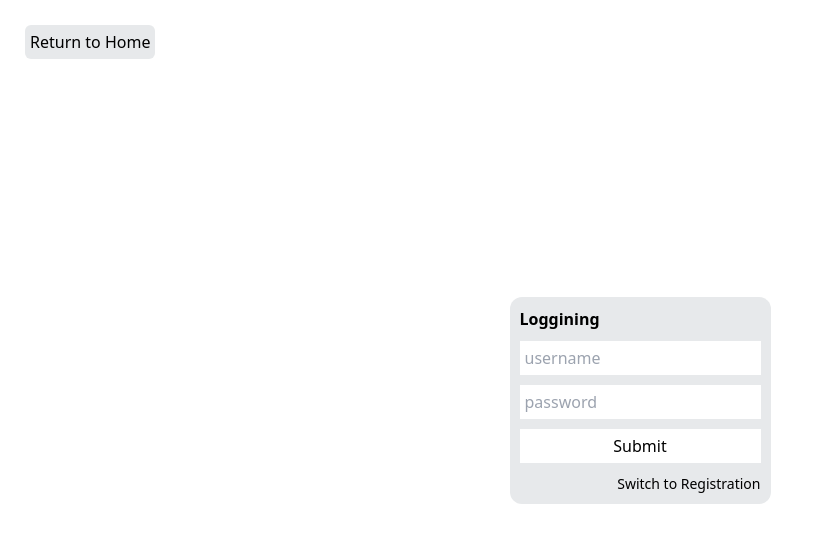
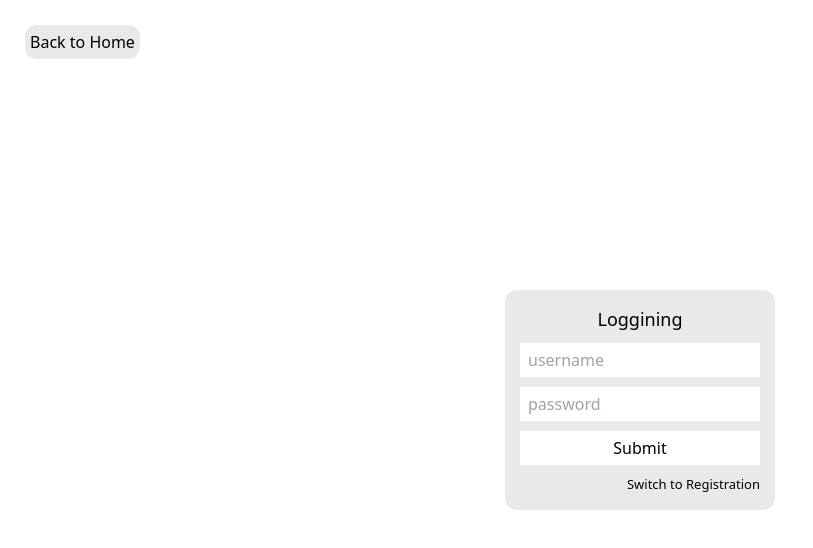
Before and after one commit to ArturLysovych/aj-studio-client, a Next.js app: page /auth in a window 1280 px wide. Shown: the top 548 px of the page, without its empty margins (0-813 px from the left). Built offline with nearby package versions, Linux system fonts and the light colour scheme.

Commit message:
Some UI improvements added

```diff
--- a/src/app/auth/page.tsx
+++ b/src/app/auth/page.tsx
@@ -61,28 +61,28 @@ export default function Home() {
 
     return (
         <div className="w-full h-screen flex justify-center items-center overflow-hidden relative">
-            <Link href={"/"} className='absolute top-[25px] left-[25px] p-[5px] bg-[#E7E9EB] rounded-md cursor-pointer'>Return to Home</Link>
+            <Link href={"/"} className='absolute top-[25px] left-[25px] p-[5px] bg-[#E7E9EB] rounded-xl cursor-pointer'>Back to Home</Link>
             <div className="appContainer px-[10px] flex justify-center items-center">
                 <form
-                    className='flex flex-col bg-[#E7E9EB] p-[10px] gap-[10px] rounded-xl'
+                    className='flex flex-col bg-[#E7E9EB] p-[15px] gap-[10px] rounded-xl w-[270px]'
                     onSubmit={handleSubmit(onSubmit)}
                 >
-                    <h2 className='font-bold'>{formType === 'login' ? 'Loggining' : 'Registration'}</h2>
+                    <h2 className='font-medium text-center text-lg'>{formType === 'login' ? 'Loggining' : 'Registration'}</h2>
                     <input
                         type="text"
                         placeholder='username'
-                        className='p-[5px] outline-none'
+                        className='py-[5px] px-[8px] outline-none'
                         {...register('username', { required: true })}
                     />
                     <input
                         type="text"
                         placeholder='password'
-                        className='p-[5px] outline-none'
+                        className='py-[5px] px-[8px] outline-none'
                         {...register('password', { required: true })}
                     />
 
-                    <button type="submit" className='p-[5px] bg-white'>Submit</button>
-                    <span className='w-full flex justify-end text-[14px] cursor-pointer' onClick={toggleFormType}>
+                    <button type="submit" className='p-[5px] bg-white font-medium'>Submit</button>
+                    <span className='w-full flex justify-end text-[13px] cursor-pointer' onClick={toggleFormType}>
                         {formType === 'login' ? 'Switch to Registration' : 'Switch to Loggining'}
                     </span>
                 </form>
--- a/src/app/globals.css
+++ b/src/app/globals.css
@@ -8,3 +8,16 @@
         @apply container max-w-screen-lg;
     }
 }
+
+::-webkit-scrollbar {
+    width: 10px;
+}
+
+::-webkit-scrollbar-track {
+    background: #f1f1f1;
+    border-radius: 10px;
+}
+::-webkit-scrollbar-thumb {
+    background: #888;
+    border-radius: 10px;
+}
--- a/src/components/Cart.tsx
+++ b/src/components/Cart.tsx
@@ -13,14 +13,15 @@ interface IProps {
 
 const Cart = ({ isCartVisible, toggleCart }: IProps) => {
   const cart = useCartStore((state: any) => state.cart);
+  const totalPrice = useCartStore((state: any) => state.totalPrice);
   const clearCart = useCartStore((state: any) => state.clearCart);
+  const removeFromCart = useCartStore((state: any) => state.removeFromCart);
   const [token, setToken] = useState('');
 
   useEffect(() => {
     const accessToken = Cookies.get('access_token');
     if (accessToken) {
       setToken(accessToken);
-      console.log(accessToken);
     } else if (!accessToken) {
       console.log('Please authorize');
     }
@@ -55,8 +56,6 @@ const Cart = ({ isCartVisible, toggleCart }: IProps) => {
     const responseData = await response.json();
     const responseStatus = response.status;
 
-    console.log(responseData);
-
     if (responseStatus === 200) {
       alert('Successfully ordered');
       clearCart();
@@ -66,20 +65,21 @@ const Cart = ({ isCartVisible, toggleCart }: IProps) => {
   }
 
   return (
-    <div className={`w-[300px] h-[200px] bg-[#ffffff] fixed top-[120px] right-[18%] rounded-md shadow-[#b4b9be] shadow-md z-20 overflow-y-auto py-[20px] px-[10px] ${isCartVisible ? 'block' : 'hidden'}`}>
+    <div className={`w-[300px] h-[200px] bg-[#ffffff] fixed top-[120px] right-[18%] rounded-l-3xl rounded-r-md shadow-[#b4b9be] shadow-md z-20 overflow-y-auto py-[20px] px-[10px] ${isCartVisible ? 'block' : 'hidden'}`}>
       {cart.length > 0 ?
         <>
-          <h2 className='text-center'>Your cart:</h2>
+          <h2 className='text-center text-lg font-medium'>Your cart:</h2>
           {cart.map((item: IProduct, index: number) => (
-            <div key={index} className='w-full h-[60px] flex justify-around items-center rounded-sm bg-[#E7E9EB] mt-[10px]'>
+            <div key={index} onClick={() => removeFromCart(index)} className='relative w-full h-[60px] flex justify-around items-center border-[5px] border-[#E7E9EB] rounded-md mt-[10px]'>
               <Image width={40} height={40} src={'http://localhost:5000/uploads' + item.image} alt="item image" />
               <p>{item.name}</p>
               <p>${item.price}</p>
               <p className='line-through text-sm'>${item.oldPrice}</p>
+              <div className="opacity-0 transition-all duration-300 hover:opacity-100 cursor-pointer w-full h-full absolute bg-red-500 rounded-sm uppercase flex justify-center items-center text-white text-lg font-medium">Remove</div>
             </div>
           ))}
-
-          <button className='mt-[10px] bg-[#E7E9EB] h-[40px] w-full' onClick={createOrder}>Order</button>
+          <p className='w-full flex justify-start my-[10px] font-medium text-[16px]'>Total price: <span className='ml-[4px] font-semibold text-red-500'>${totalPrice()}</span></p>
+          <button className='mt-[10px] bg-[#E7E9EB] h-[40px] w-full font-bold rounded-lg' onClick={createOrder}>Order</button>
         </>
       : <p className='m-[20px] text-center text-lg'>The cart is empty</p>}
     </div>
--- a/src/components/Product.tsx
+++ b/src/components/Product.tsx
@@ -19,7 +19,7 @@ const Product = ({ product, addProduct }: IProps): JSX.Element => {
           )
         ))}
       </div>
-      <div className="h-[275px] w-full flex justify-center items-center bg-[#68EAEB] rounded-3xl">
+      <div className="h-[275px] w-full flex justify-center items-center bg-white border-[5px] border-[#E7E9EB] rounded-3xl">
         <Image width={200} height={200} src={'http://localhost:5000/uploads/' + product.image} alt='product image' className='h-auto w-auto' />
       </div>
       <h2 className='font-bold text-[18px]'>{product.name}</h2>
--- a/src/components/ProductsContainer.tsx
+++ b/src/components/ProductsContainer.tsx
@@ -6,7 +6,6 @@ import useCartStore from "@/store/store";
 
 const ProductsContainer: FC = (): JSX.Element => {
     const [products, setProducts] = useState<IProduct[]>([]);
-    const cart = useCartStore((state: any) => state.cart);
     const addToTheCart = useCartStore((state: any) => state.addToTheCart);
 
     useEffect(() => {
@@ -33,7 +32,7 @@ const ProductsContainer: FC = (): JSX.Element => {
     }
 
     return (
-        <div className="mt-[45px] w-full flex justify-center flex-wrap gap-[40px]">
+        <div className="mt-[45px] w-full flex justify-center flex-wrap gap-[40px] pb-[50px]">
             {products.map((product: IProduct, key) =>
                 <Product product={product} key={key} addProduct={addProduct} />
             )}
```
Also changed, not shown: src/store/store.ts (+9 -0 lines).
